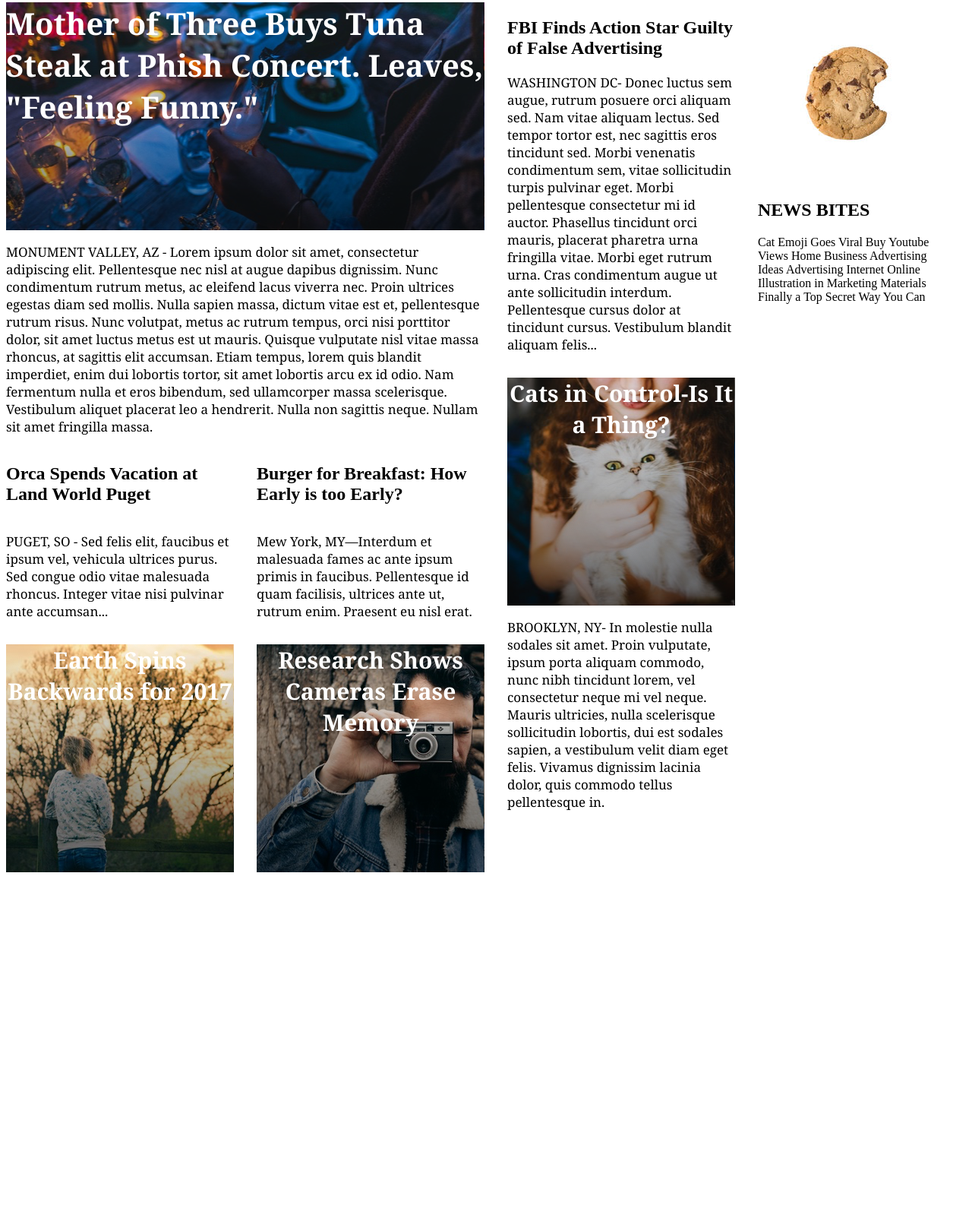
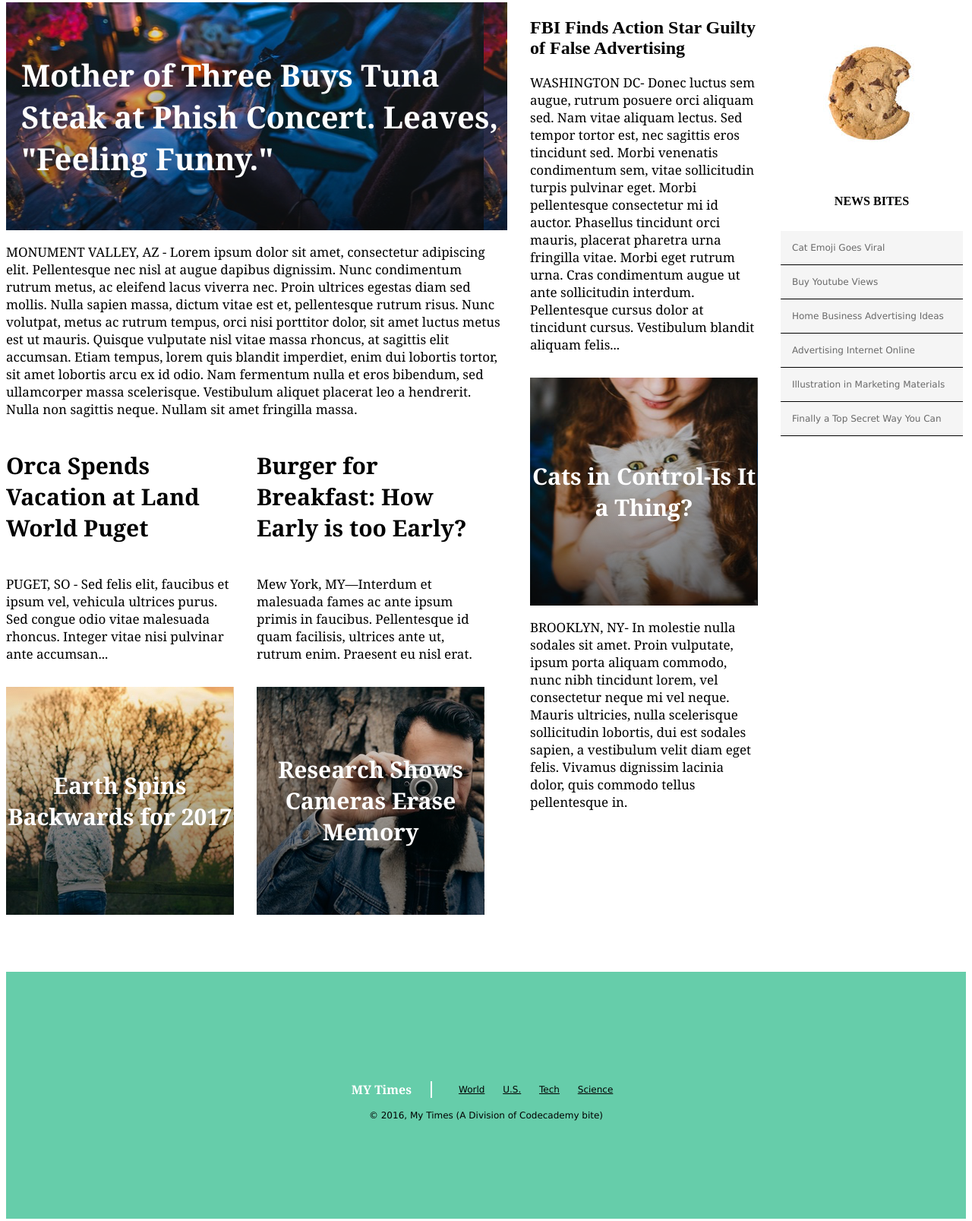
Before and after one commit to bradenmunn/my-times, a plain HTML site: page index.html in a window 1280 px wide. Shown: the part 96-1703 px from the top of the page at 76% size. Before the commit the page ends 1252 px from the top, so only its background shows below. Drawn offline with Linux system fonts and the light colour scheme.

Commit message:
FINAL VERSION

```diff
--- a/index.html
+++ b/index.html
@@ -7,6 +7,9 @@
     </title>
   </head>
   <body>
+
+    <!--HEADER-->
+
     <header>
       <div class="logo">
         <img src="resources/images/logo.jpg">
@@ -21,6 +24,7 @@
     </header>
 
     <!-- MAIN CONTENT -->
+
     <div class="content">
       <div class="column large">
         <div class="lead-story">
@@ -79,5 +83,22 @@
         </div>
       </div>
     </div>
+
+    <!--FOOTER-->
+
+    <footer>
+      <div class="info">
+        <span class="title">MY Times</span>
+        <nav>
+          <span><a href="#">World</a></span>
+          <span><a href="#">U.S.</a></span>
+          <span><a href="#">Tech</a></span>
+          <span><a href="#">Science</a></span>
+        </nav>
+      </div>
+      <div class="copyright">
+        <span>&copy; 2016, My Times (A Division of Codecademy bite)</span>
+      </div>
+    </footer>
   </body>
 </html>
--- a/resources/css/style.css
+++ b/resources/css/style.css
@@ -1,3 +1,9 @@
+* {
+  box-sizing: content-box;
+}
+
+/*HEADER*/
+
 header {
   font-family: Verdana;
   font-size: 14px;
@@ -29,13 +35,11 @@ nav span {
   padding: 20px 10px;
 }
 
-header a {
+a {
   color: black;
 }
 
-div {
-  /* border: 1px solid black; */
-}
+/*GENERAL STYLING*/
 
 .content {
   display: flex;
@@ -44,16 +48,17 @@ div {
 .column {
   display: flex;
   flex-flow: column wrap;
-  margin-right: 30px;
   margin-top: 30px;
 }
 
 .column.large {
-  width: 630px;
+  width: 660px;
+  margin-right: 30px;
 }
 
 .column.medium {
   width: 300px;
+  margin-right: 30px;
 }
 
 .column.small {
@@ -68,14 +73,33 @@ div {
   height: 300px;
   color: white;
   font-weight: bold;
+  align-items: center;
   text-align: center;
 }
+
+.narrative {
+  font-family: Georgia;
+  font-size: 17px;
+  color: black;
+}
+
+.story-title {
+  font-family: Georgia;
+  font-size: 20px;
+  color: black;
+}
+
+/*First Column Specific*/
 
 .lead-story .image-content {
   background-image: url("../images/champagne.png");
   font-size: 40px;
   margin-top: 0px;
   text-align: left;
+}
+
+.lead-story .image-content span {
+  margin-left: 20px;
 }
 
 .fall-cancelled.image-content {
@@ -90,20 +114,72 @@ div {
   background-image: url("../images/cat.png");
 }
 
-.narrative {
-  font-family: Georgia;
-  font-size: 17px;
-  color: black;
-}
-
 .stories {
   display: flex;
   justify-content: space-between;
+  width: 630px;
 }
 
 .story {
   display: flex;
   flex-flow: column wrap;
-  justify-content: center;
+  justify-content: space-between;
   width: 300px;
 }
+
+/*Third Column Specific*/
+
+.news-bites {
+  display: flex;
+  flex-flow: column wrap;
+}
+
+.news-bites h2 {
+  font-size: 16px;
+  font-weight: bold;
+  text-align: center;
+  margin-bottom: 30px;
+}
+
+.bite {
+  background-color: WhiteSmoke;
+  font-family: Verdana;
+  font-size: 12px;
+  color: DimGray;
+  border-bottom: 1px solid black;
+  padding: 15px 15px;
+}
+
+/*FOOTER*/
+
+footer {
+  display: flex;
+  background-color: MediumAquamarine;
+  margin: auto;
+  font-family: Verdana;
+  font-size: 12px;
+  height: 325px;
+  width: 100%;
+  margin-top: 75px;
+  justify-content: center;
+  align-items: center;
+  flex-direction: column;
+}
+
+.info {
+  display: flex;
+  align-items: center;
+}
+
+.title {
+  font-family: Georgia;
+  font-size: 16px;
+  font-weight: bold;
+  color: white;
+  padding-right: 25px;
+  border-right: 2px solid white;
+}
+
+footer nav {
+  padding-left: 25px;
+}
```
